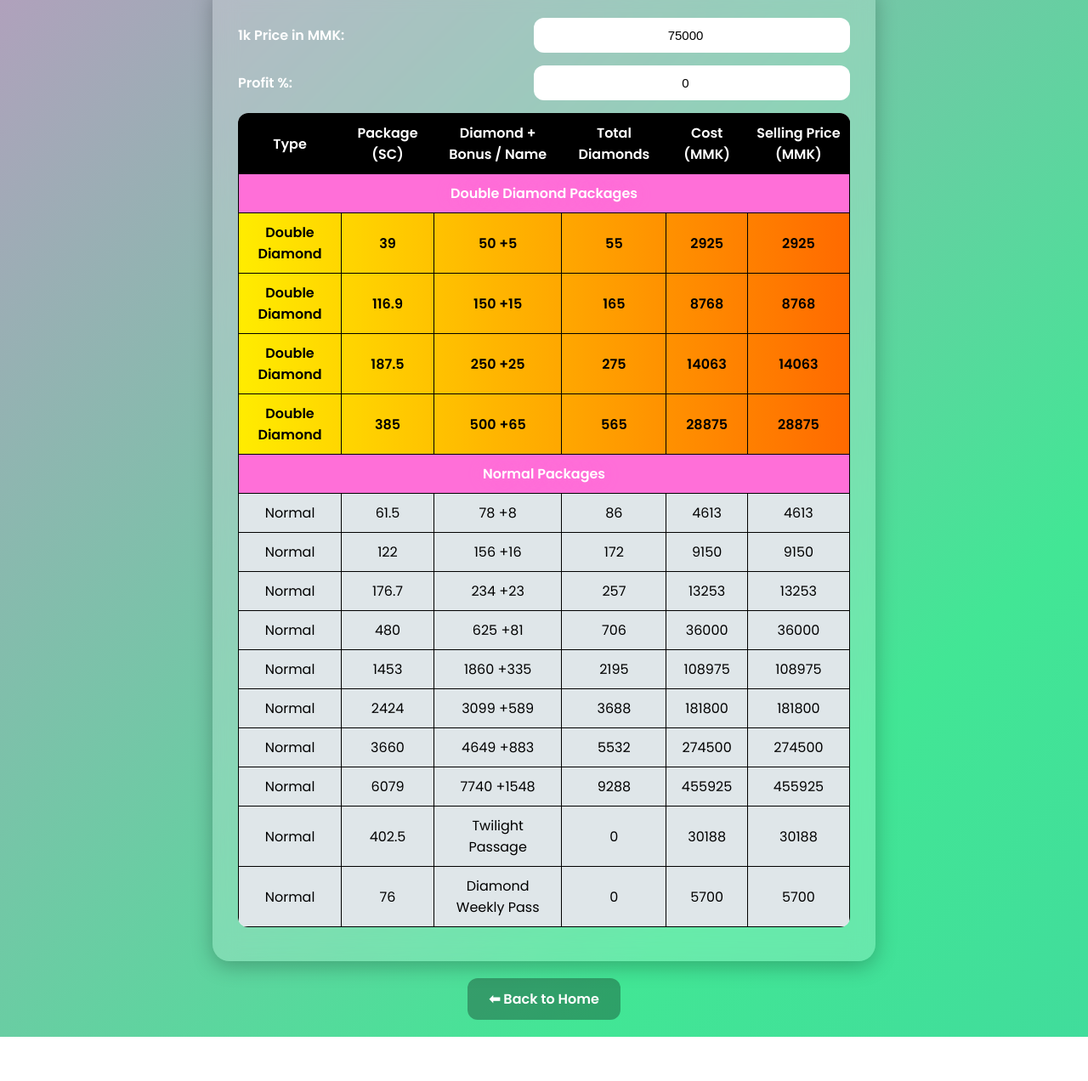
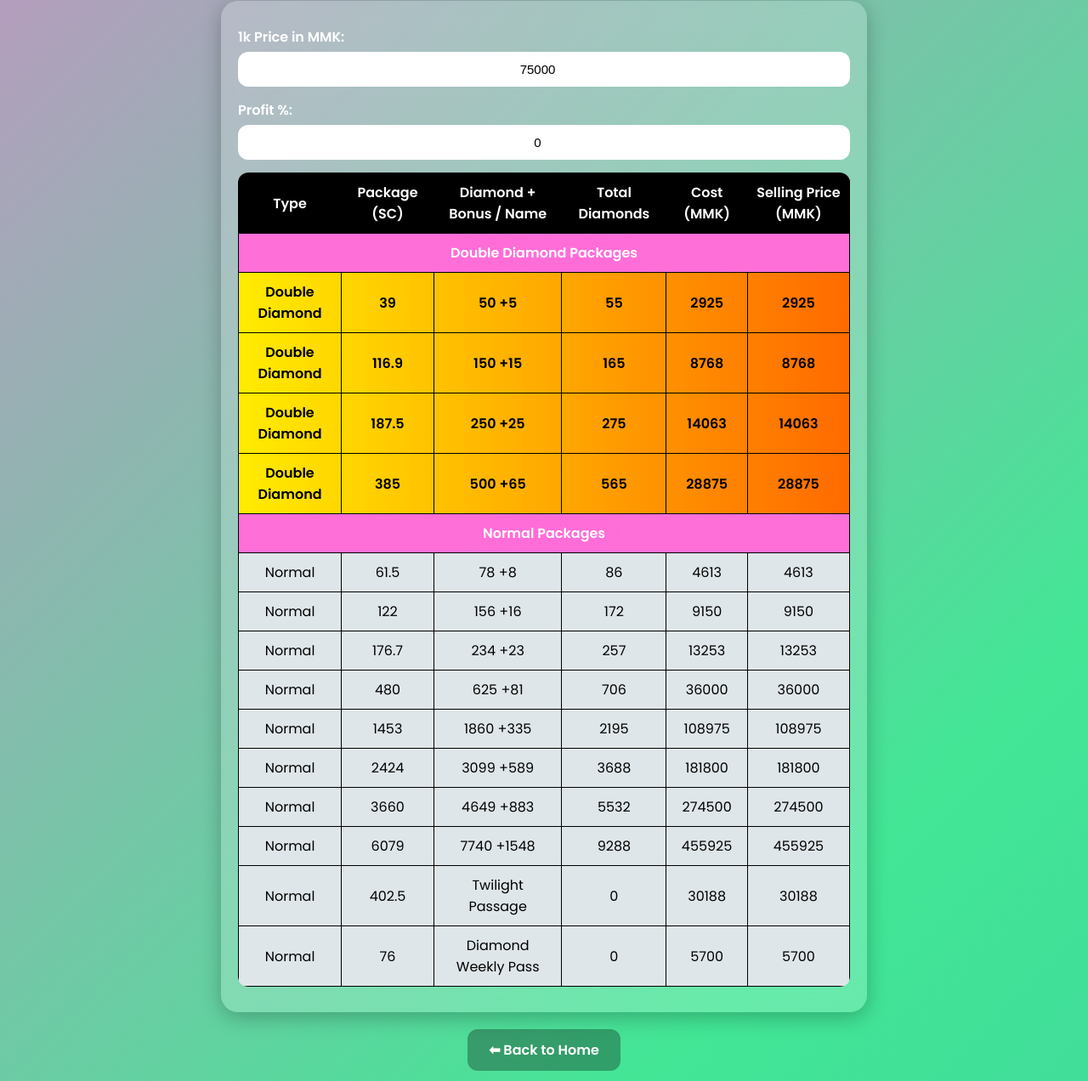
Before and after one commit to Mulli8407/Personal, a plain HTML site: page calculator.html in a window 1280 px wide. Shown: the part 99-1371 px from the top of the page at 85% size. Before the commit the page ends 1319 px from the top, so only its background shows below. Drawn offline with Linux system fonts and the light colour scheme.

Commit message:
Update calculator.html

```diff
--- a/calculator.html
+++ b/calculator.html
@@ -12,9 +12,10 @@
     align-items: center;
     min-height: 100vh;
     margin: 0;
-    background: linear-gradient(135deg, #ff6a00, #ee0979, #ff6fd8, #42e695, #3bb2b8);
+    background: linear-gradient(135deg, #ff6a00,#ee0979,#ff6fd8,#42e695,#3bb2b8);
     background-size: 500% 500%;
     animation: gradientBG 10s ease infinite;
+    padding: 20px;
   }
   @keyframes gradientBG {
     0% { background-position: 0% 50%; }
@@ -29,32 +30,33 @@
     font-size: 20px;
     font-weight: bold;
     color: #fff;
+    border-radius: 12px;
+    margin-bottom: 20px;
   }
   .box {
-    width: 720px;
+    width: 100%;
+    max-width: 720px;
     background: rgba(255, 255, 255, 0.2);
-    padding: 40px 30px;
+    padding: 30px 20px;
     border-radius: 20px;
     backdrop-filter: blur(14px);
     box-shadow: 0 6px 25px rgba(0,0,0,0.25);
     color: #fff;
     text-align: center;
-    margin-top: 20px;
+    margin-bottom: 20px;
   }
   h2 { margin-bottom: 25px; font-weight: 600; }
   .input-group {
     display: flex;
-    justify-content: space-between;
-    align-items: center;
+    flex-direction: column;
     margin-bottom: 15px;
   }
   .input-group label {
-    flex: 1;
     text-align: left;
     font-weight: 600;
+    margin-bottom: 5px;
   }
   .input-group input {
-    flex: 1;
     padding: 12px;
     border-radius: 12px;
     border: none;
@@ -105,7 +107,8 @@
     100% { background: linear-gradient(90deg, #ffd700, #ff8c00); }
   }
   .back-home {
-    margin: 20px 0;
+    display: inline-block;
+    margin-bottom: 20px;
     padding: 12px 25px;
     background: rgba(0,0,0,0.3);
     color: #fff;
@@ -117,6 +120,14 @@
   .back-home:hover {
     background: rgba(255,255,255,0.3);
     color: #000;
+  }
+
+  /* Mobile adjustments */
+  @media (max-width: 768px) {
+    .input-group { flex-direction: column; align-items: stretch; }
+    .input-group input { width: 100%; }
+    table { font-size: 12px; }
+    .box { padding: 20px 15px; }
   }
 </style>
 </head>
@@ -184,7 +195,6 @@ function calculate() {
 
   let html = "";
 
-  // Double Diamond Section Header
   html += `<tr class="section-header"><td colspan="6">Double Diamond Packages</td></tr>`;
   doubleDiamondPackages.forEach(pkg => {
     const cost = (pkg.sc / 1000) * oneKRate;
@@ -203,7 +213,6 @@ function calculate() {
     </tr>`;
   });
 
-  // Normal Section Header
   html += `<tr class="section-header"><td colspan="6">Normal Packages</td></tr>`;
   normalPackages.forEach(pkg => {
     const cost = (pkg.sc / 1000) * oneKRate;
@@ -228,7 +237,6 @@ function calculate() {
   tbody.innerHTML = html;
 }
 
-// Auto-calculate on page load
 calculate();
 </script>
 </body>
```
